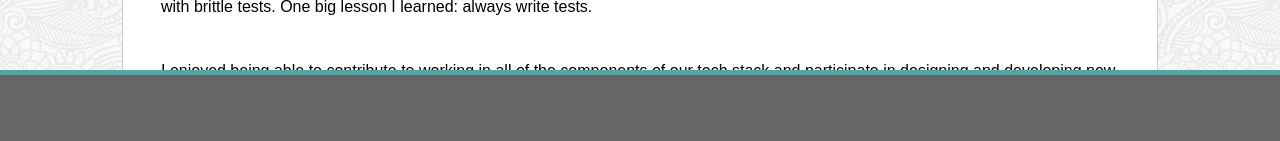
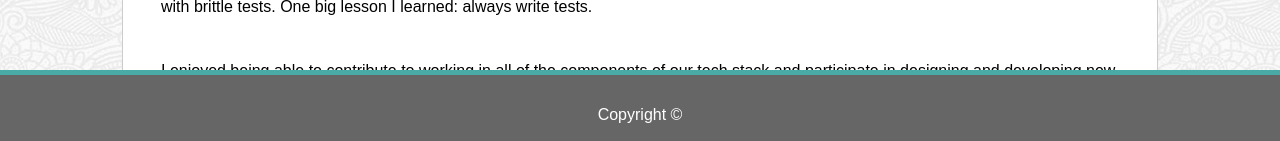
Before and after one commit to aibarra988/Responsive-Portfolio, a plain HTML site: page index.html in a window 1280 px wide. Shown: the part 640-781 px from the top of the page. Drawn offline with Linux system fonts and the light colour scheme.

Commit message:
Update style.css
Vertically centered copyright

```diff
--- a/assets/css/style.css
+++ b/assets/css/style.css
@@ -95,7 +95,7 @@ footer {
     left: 0;
     width: 100%;
     height: 90px;
-    line-height: 150px;
+    line-height: 5em;
 }
 
 @media screen and (max-width: 980px) {
```
